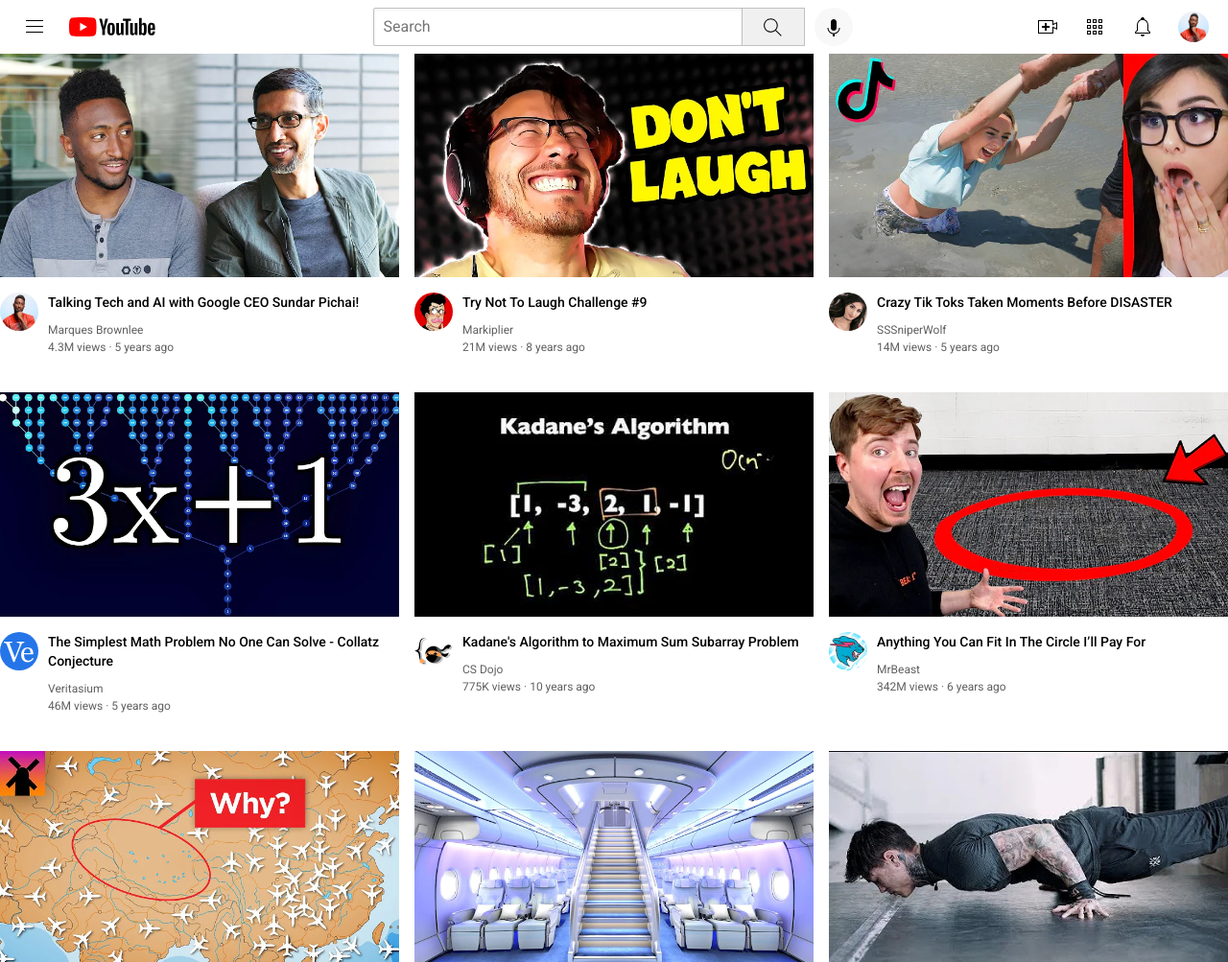
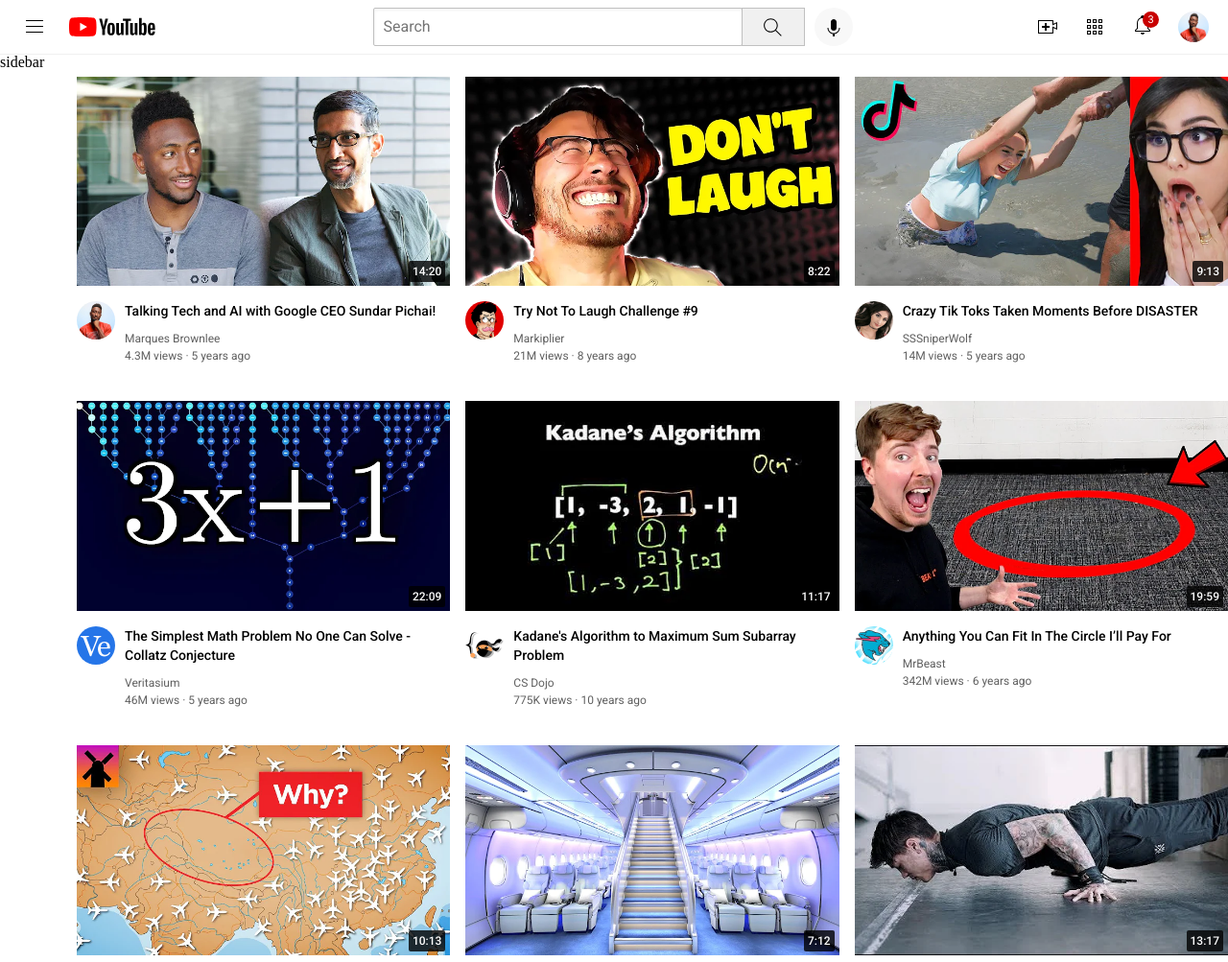
Before and after one commit to pravishmisra311-lgtm/HTML-CSS-Revision, a plain HTML site: page youtube-clone/index.html in a window 1280 px wide. Shown: the top 1003 px of the page at 96% size. Drawn offline with Linux system fonts and the light colour scheme.

Commit message:
covered positions in css

```diff
--- a/youtube-clone/index.html
+++ b/youtube-clone/index.html
@@ -9,6 +9,7 @@
     <link rel="stylesheet" href="styles/header.css">
     <link rel="stylesheet" href="styles/video.css">
     <link rel="stylesheet" href="styles/general.css">
+    <link rel="stylesheet" href="styles/sidebar.css">
 </head>
 <body>
 
@@ -29,11 +30,16 @@
     <div class="right-section">
       <img  class="upload-icon" src="icons/upload.svg">
       <img class="youtube-apps-icon" src="icons/youtube-apps.svg">
-      <img class="notifications-icon" src="icons/notifications.svg">
+      <div class="notifications-icon-container">
+              <img class="notifications-icon" src="icons/notifications.svg">
+              <div class="notifications-count">3</div>
+      </div>
       <img class="current-user-picture" src="channels/channel-1.jpg">
     </div>
+  </div>
 
-
+  <div class="sidebar">
+    sidebar
   </div>
 
 
@@ -41,6 +47,7 @@
     <div class="video-preview">
       <div class="thumbnail-row">
         <img class="thumbnail" src="thumbnails/thumbnail-1.webp" alt="">
+        <div class="video-time">14:20</div>
       </div>
       <div class="video-info-grid">
         <div class="channel-picture">
@@ -57,6 +64,7 @@
       <div class="video-preview">
       <div class="thumbnail-row">
         <img class="thumbnail" src="thumbnails/thumbnail-2.webp" alt="">
+        <div class="video-time">8:22</div>
       </div>
       <div class="video-info-grid">
         <div class="channel-picture">
@@ -73,6 +81,7 @@
       <div class="video-preview">
       <div class="thumbnail-row">
         <img class="thumbnail" src="thumbnails/thumbnail-3.webp" alt="">
+        <div class="video-time">9:13</div>
       </div>
       <div class="video-info-grid">
         <div class="channel-picture">
@@ -89,6 +98,7 @@
       <div class="video-preview">
       <div class="thumbnail-row">
         <img class="thumbnail" src="thumbnails/thumbnail-4.webp" alt="">
+        <div class="video-time">22:09</div>
       </div>
       <div class="video-info-grid">
         <div class="channel-picture">
@@ -105,6 +115,7 @@
       <div class="video-preview">
       <div class="thumbnail-row">
         <img class="thumbnail" src="thumbnails/thumbnail-5.webp" alt="">
+        <div class="video-time">11:17</div>
       </div>
       <div class="video-info-grid">
         <div class="channel-picture">
@@ -121,6 +132,7 @@
       <div class="video-preview">
       <div class="thumbnail-row">
         <img class="thumbnail" src="thumbnails/thumbnail-6.webp" alt="">
+        <div class="video-time">19:59</div>
       </div>
       <div class="video-info-grid">
         <div class="channel-picture">
@@ -137,6 +149,7 @@
       <div class="video-preview">
       <div class="thumbnail-row">
         <img class="thumbnail" src="thumbnails/thumbnail-7.webp" alt="">
+        <div class="video-time">10:13</div>
       </div>
       <div class="video-info-grid">
         <div class="channel-picture">
@@ -153,6 +166,7 @@
       <div class="video-preview">
       <div class="thumbnail-row">
         <img class="thumbnail" src="thumbnails/thumbnail-8.webp" alt="">
+        <div class="video-time">7:12</div>
       </div>
       <div class="video-info-grid">
         <div class="channel-picture">
@@ -169,6 +183,7 @@
       <div class="video-preview">
       <div class="thumbnail-row">
         <img class="thumbnail" src="thumbnails/thumbnail-9.webp" alt="">
+        <div class="video-time">13:17</div>
       </div>
       <div class="video-info-grid">
         <div class="channel-picture">
@@ -185,6 +200,7 @@
       <div class="video-preview">
       <div class="thumbnail-row">
         <img class="thumbnail" src="thumbnails/thumbnail-10.webp" alt="">
+        <div class="video-time">7:53</div>
       </div>
       <div class="video-info-grid">
         <div class="channel-picture">
@@ -201,6 +217,7 @@
       <div class="video-preview">
       <div class="thumbnail-row">
         <img class="thumbnail" src="thumbnails/thumbnail-11.webp" alt="">
+        <div class="video-time">4:10</div>
       </div>
       <div class="video-info-grid">
         <div class="channel-picture">
@@ -217,6 +234,7 @@
       <div class="video-preview">
       <div class="thumbnail-row">
         <img class="thumbnail" src="thumbnails/thumbnail-12.webp" alt="">
+        <div class="video-time">4:51</div>
       </div>
       <div class="video-info-grid">
         <div class="channel-picture">
--- a/youtube-clone/styles/general.css
+++ b/youtube-clone/styles/general.css
@@ -5,4 +5,6 @@ p{
         }
 body{
     margin:0;
+    padding-top:80px;
+    padding-left:80px;
     }
--- a/youtube-clone/styles/header.css
+++ b/youtube-clone/styles/header.css
@@ -7,6 +7,13 @@
     display:flex;
     flex-direction:row;
     justify-content:space-between;
+    position:fixed;
+    top:0;
+    left:0;
+    right:0;
+    background-color:rgb(255, 255, 255);
+    border-bottom:1px solid rgb(240, 240, 240);
+    z-index:100;
 }
 .left-section{
     display:flex;
@@ -83,6 +90,21 @@
 .notifications-icon{
     height:24px;
 }
+.notifications-icon-container{
+    position: relative;
+}
+.notifications-count{
+    position: absolute;
+    top:-2px;
+    right:-5px;
+    background-color: rgb(200,0,0);
+    color:white;
+    font-family:Roboto,Arial;
+    font-size:11px;
+    padding:2px 5px 2px 5px;
+    border-radius:12px;
+
+}
 .current-user-picture{
     height:32px;
     width:32px;
--- /dev/null
+++ b/youtube-clone/styles/sidebar.css
@@ -0,0 +1,10 @@
+.sidebar{
+    position:fixed;
+    left:0;
+    bottom:0;
+    top:56px;
+    background-color:white;
+    width:72px;
+
+
+}
--- a/youtube-clone/styles/video.css
+++ b/youtube-clone/styles/video.css
@@ -23,6 +23,7 @@
             }
             .thumbnail-row{
             margin-bottom:12px;
+            position:relative;
             }
 
             .video-author,.video-stats{
@@ -38,3 +39,19 @@
             column-gap:16px;
             row-gap:40px;
             }
+            .video-time{
+                font-family:Roboto,Arial;
+                font-size:12px;
+                font-weight: 500;
+                padding-bottom:4px;
+                padding-top: 4px;
+                padding-left: 4px;
+                padding-right: 4px;
+                background-color:rgba(0,0,0,0.8);
+                border-radius: 2px;
+                color:white;
+                position:absolute;
+                bottom:8px;
+                right:5px;
+
+            }
```
Also changed, not shown: youtube-clone/position.html (added, +55 -0 lines).
